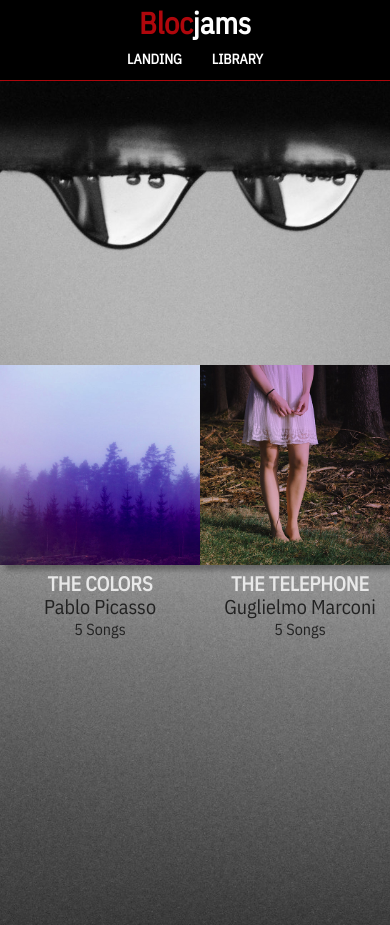
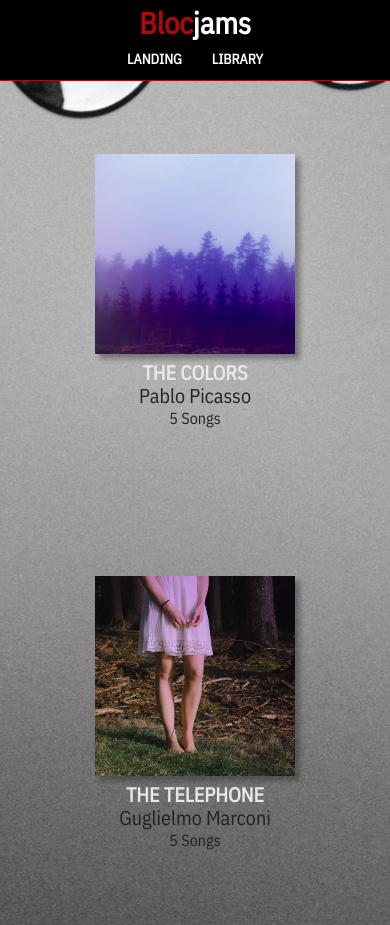
Before and after one commit to kaurnavjeet/bloc-jams-react, a React (Create React App) app: page /library in a window 390 px wide. Built offline with nearby package versions, Linux system fonts and the light colour scheme.

Commit message:
Library Page: complete

```diff
--- a/src/index.css
+++ b/src/index.css
@@ -90,7 +90,7 @@ header .nav:focus {
 }
 
 .selling-point h2 {
-  color:#212121;
+  color: #212121;
   font-size: 1.5rem;
   font-weight: bold;
   box-shadow: 0 5px 0 rgba(175, 7, 12,0.2);
@@ -109,10 +109,10 @@ header .nav:focus {
   background-size: cover;
   background-position: center;
   background-repeat: no-repeat;
-  height: 100vh;
-  width: 100vw;
+  min-height: 100vh;
   display: flex;
-  justify-content: space-evenly;
+  flex-direction: row;
+  justify-content: center;
   align-items: center;
 }
 
@@ -122,7 +122,7 @@ header .nav:focus {
   font-size: 20px;
   font-weight: 550;
   width: 100vh;
-  /*box-shadow: 5px 0 0 rgba(175, 7, 12,0.2);*/
+  box-shadow: 5px 0 0 rgba(175, 7, 12,0.2);
 }
 
 .albumLink img:hover {
@@ -140,6 +140,7 @@ header .nav:focus {
 
 .library div {
   line-height: 1.4rem;
+
 }
 
 .library div:first-of-type {
@@ -162,21 +163,16 @@ header .nav:focus {
   }
 
   .landing {
-    flex-direction: row;
-    align-items: center;
     padding: 30px;
     flex-wrap: wrap;
     height: 100%;
+    background-size: auto;
   }
 
   .selling-point {
     flex-direction: column;
     align-items: center;
     justify-content: center;
-  }
-
-  .landing h1 {
-    margin-top: 250px;
   }
 
   header h1 {
@@ -187,4 +183,10 @@ header .nav:focus {
     padding-left: 50px;
   }
 
+  .library {
+    flex-wrap: wrap;
+    height: 100%;
+    background-size: auto;
+  }
+
 }
```
